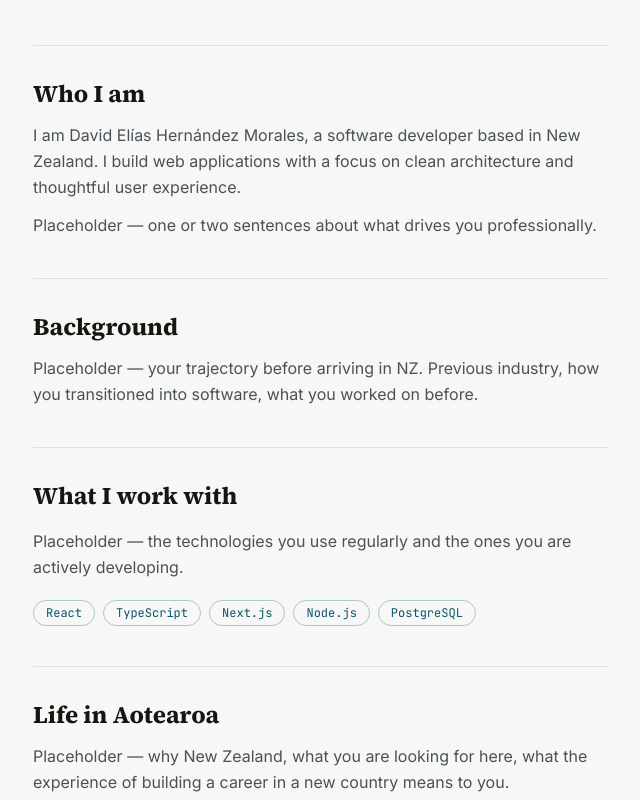
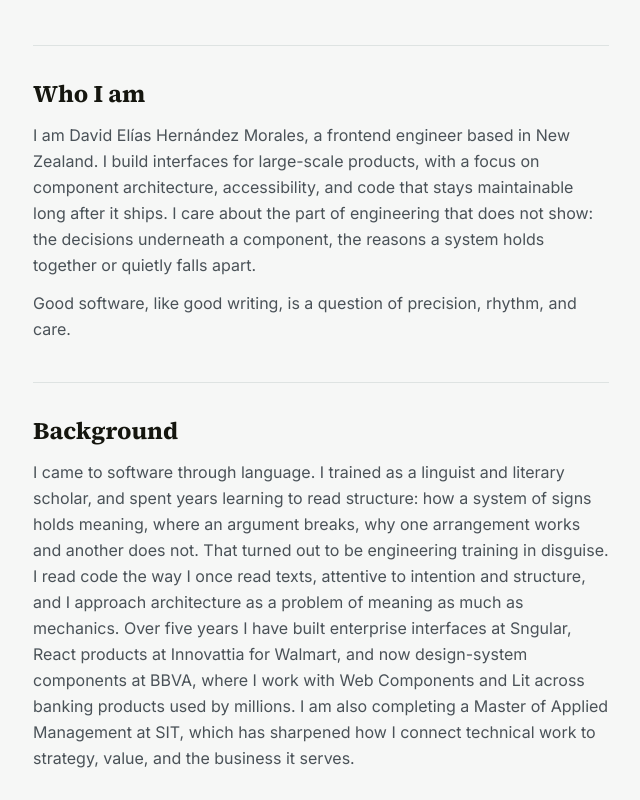
Before and after one commit to Elibabah/elibabah-web, a Next.js app: page /about in a window 1280 px wide. Shown: the part 200-1000 px from the top of the page, without its empty margins (119-759 px from the left). Built offline with nearby package versions, Linux system fonts and the light colour scheme.

Commit message:
feat: add about

```diff
--- a/app/about/page.tsx
+++ b/app/about/page.tsx
@@ -23,12 +23,14 @@ export default function AboutPage() {
       <section className="flex flex-col gap-3 py-8 border-t border-line max-w-xl">
         <h2 className="font-heading text-2xl font-bold text-foreground">Who I am</h2>
         <p className="font-body text-base text-ink-soft leading-relaxed">
-          I am David Elías Hernández Morales, a software developer based in New Zealand.
-          I build web applications with a focus on clean architecture and
-          thoughtful user experience.
+        I am David Elías Hernández Morales, a frontend engineer based in New Zealand.
+        I build interfaces for large-scale products, with a focus on component architecture,
+        accessibility, and code that stays maintainable long after it ships.
+        I care about the part of engineering that does not show: the decisions underneath a component,
+        the reasons a system holds together or quietly falls apart.
         </p>
         <p className="font-body text-base text-ink-soft leading-relaxed">
-          Placeholder — one or two sentences about what drives you professionally.
+          Good software, like good writing, is a question of precision, rhythm, and care.
         </p>
       </section>
 
@@ -36,8 +38,14 @@ export default function AboutPage() {
       <section className="flex flex-col gap-3 py-8 border-t border-line max-w-xl">
         <h2 className="font-heading text-2xl font-bold text-foreground">Background</h2>
         <p className="font-body text-base text-ink-soft leading-relaxed">
-          Placeholder — your trajectory before arriving in NZ. Previous industry,
-          how you transitioned into software, what you worked on before.
+        I came to software through language. I trained as a linguist and literary scholar,
+        and spent years learning to read structure: how a system of signs holds meaning,
+        where an argument breaks, why one arrangement works and another does not.
+        That turned out to be engineering training in disguise. I read code the way I once read texts,
+        attentive to intention and structure, and I approach architecture as a problem of meaning as much as mechanics.
+        Over five years I have built enterprise interfaces at Sngular, React products at Innovattia for Walmart,
+        and now design-system components at BBVA, where I work with Web Components and Lit across banking products used by millions.
+        I am also completing a Master of Applied Management at SIT, which has sharpened how I connect technical work to strategy, value, and the business it serves.
         </p>
       </section>
 
@@ -45,11 +53,14 @@ export default function AboutPage() {
       <section className="flex flex-col gap-4 py-8 border-t border-line max-w-xl">
         <h2 className="font-heading text-2xl font-bold text-foreground">What I work with</h2>
         <p className="font-body text-base text-ink-soft leading-relaxed">
-          Placeholder — the technologies you use regularly and the ones you are
-          actively developing.
+          My core is JavaScript, TypeScript, Web Components, and Lit;
+          the last two are what I work with daily at BBVA,
+          building reusable components for a shared design system. React is where
+          I have shipped production work and where I am actively deepening, alongside Next.js.
+          This site is part of that practice: built from scratch, App Router, MDX, continuous deployment.
         </p>
         <ul className="flex flex-wrap gap-2 mt-1">
-          {["React", "TypeScript", "Next.js", "Node.js", "PostgreSQL"].map((tech) => (
+          {["TypeScript", "JavaScript", "Web Components", "Lit", "React.js", "Next.js", "Node.js", "Accessibility", "Design Systems"].map((tech) => (
             <li
               key={tech}
               className="font-mono text-xs text-accent border border-accent/30 rounded-full px-3 py-1"
@@ -64,8 +75,18 @@ export default function AboutPage() {
       <section className="flex flex-col gap-3 py-8 border-t border-line max-w-xl">
         <h2 className="font-heading text-2xl font-bold text-foreground">Life in Aotearoa</h2>
         <p className="font-body text-base text-ink-soft leading-relaxed">
-          Placeholder — why New Zealand, what you are looking for here,
-          what the experience of building a career in a new country means to you.
+        I wanted to build my career somewhere international and English-speaking,
+        and New Zealand made a particular kind of sense: a small country that punches
+        well above its size in technology, where Auckland holds its own as a genuine tech hub.
+        Being here means being where things happen, without needing to be somewhere enormous to feel it.
+        The decision was also a family one. We looked at several countries and chose this one because of
+        what it offers for raising children: safety, calm, and a set of values we recognised.
+        The closeness to the natural world was not a small part of it either.
+        And something here rhymes with where I come from. Coming from Mexico,
+        with its own deep pre-Hispanic cultures, I find something familiar in
+        the way this country carries its Māori history and worldview.
+        I am still learning, and I know how little I know, but the resonance is real.
+        I have always felt like a citizen of the world. This is where that feels true.
         </p>
       </section>
 
--- a/components/layout/Footer.tsx
+++ b/components/layout/Footer.tsx
@@ -42,14 +42,19 @@ export function Footer() {
               href="/resume.pdf"
               target="_blank"
               rel="noopener noreferrer"
-              className="font-mono text-sm text-accent font-semibold hover:underline"
+              className="font-mono text-sm text-accent font-semibold border border-accent/30 rounded-full px-3 py-1 hover:bg-accent/10 hover:border-accent/50 transition-colors"
             >
               Resume ↓
             </a>
           </div>
-          <p className="font-mono text-xs text-ink-faint">
-            © {new Date().getFullYear()} Elías Hernández · New Zealand
-          </p>
+          <div className="flex flex-col items-end gap-1">
+            <p className="font-mono text-xs text-ink-faint italic">
+              Elibabah — Elías meets Ali Baba: the right words open the cave.
+            </p>
+            <p className="font-mono text-xs text-ink-faint">
+              © {new Date().getFullYear()} Elías Hernández · New Zealand
+            </p>
+          </div>
         </div>
 
       </div>
```
